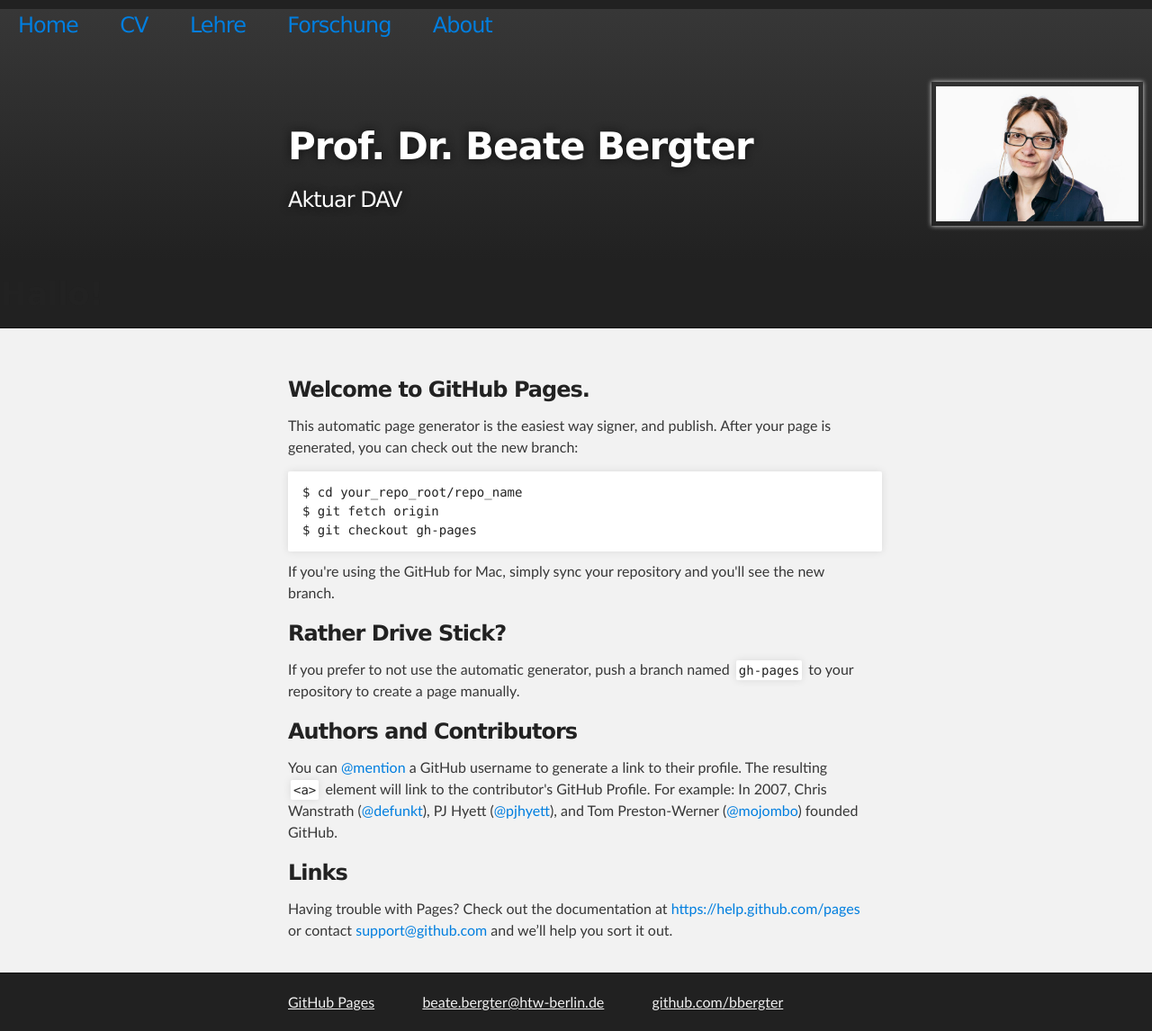
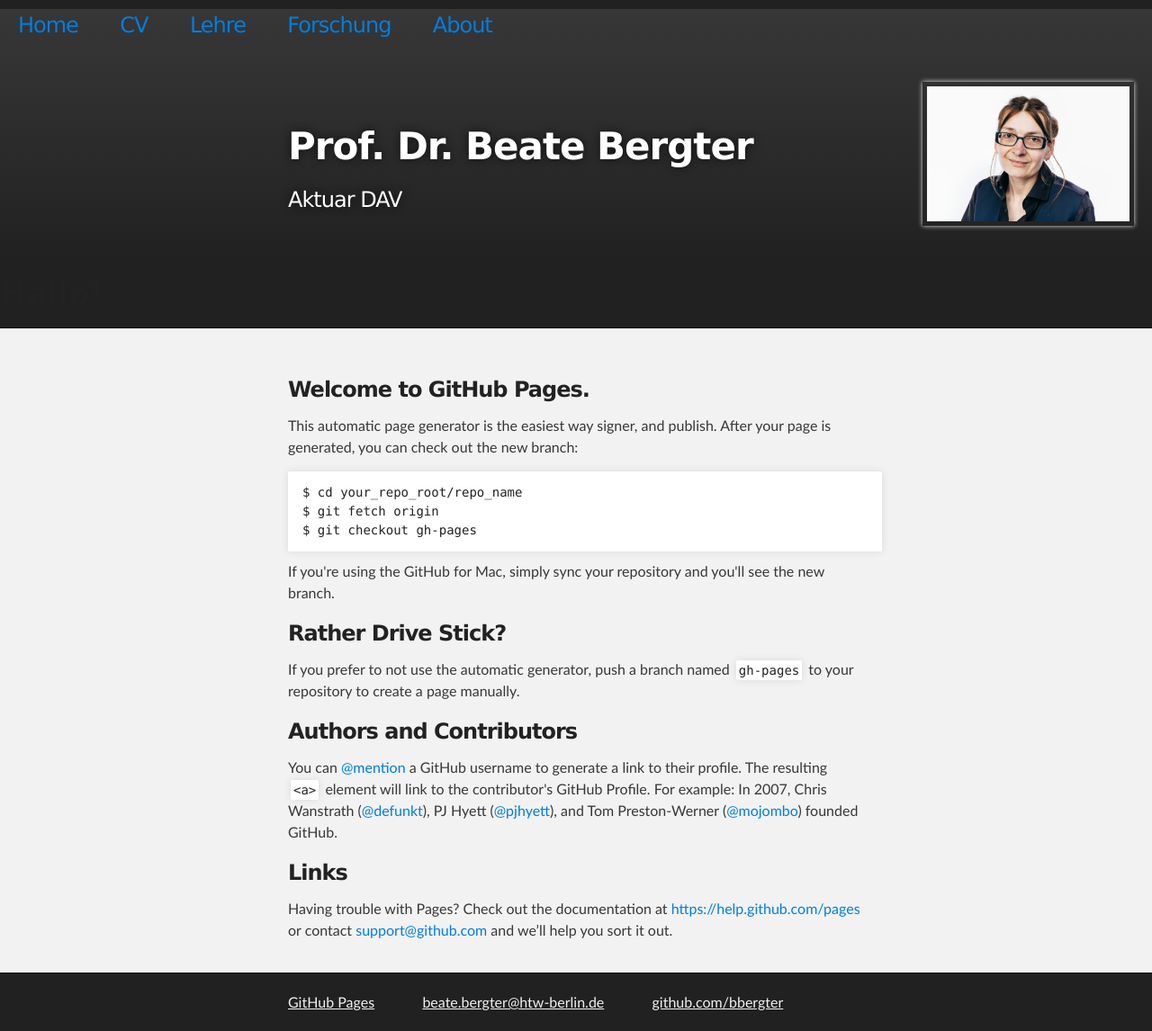
Before and after one commit to bbergter/bbergter, a Jekyll site: the page index.html, which Jekyll copies as it is, in a window 1280 px wide. Shown: the whole page at 90% size. Built offline with Jekyll 4.4.1, drawn with Linux system fonts in a browser that asks for light colours.

Commit message:
Update stylesheet.css

```diff
--- a/stylesheets/stylesheet.css
+++ b/stylesheets/stylesheet.css
@@ -138,7 +138,7 @@ img {
   margin: 0 auto;
   max-width: 739px;
   padding: 5px;
-  margin: 10px 10px 10px 10px;
+  margin: 10px 20px 10px 10px;
   border: 0px solid #ebebeb;
 
   box-shadow: 0 0 0px #ebebeb;
```
